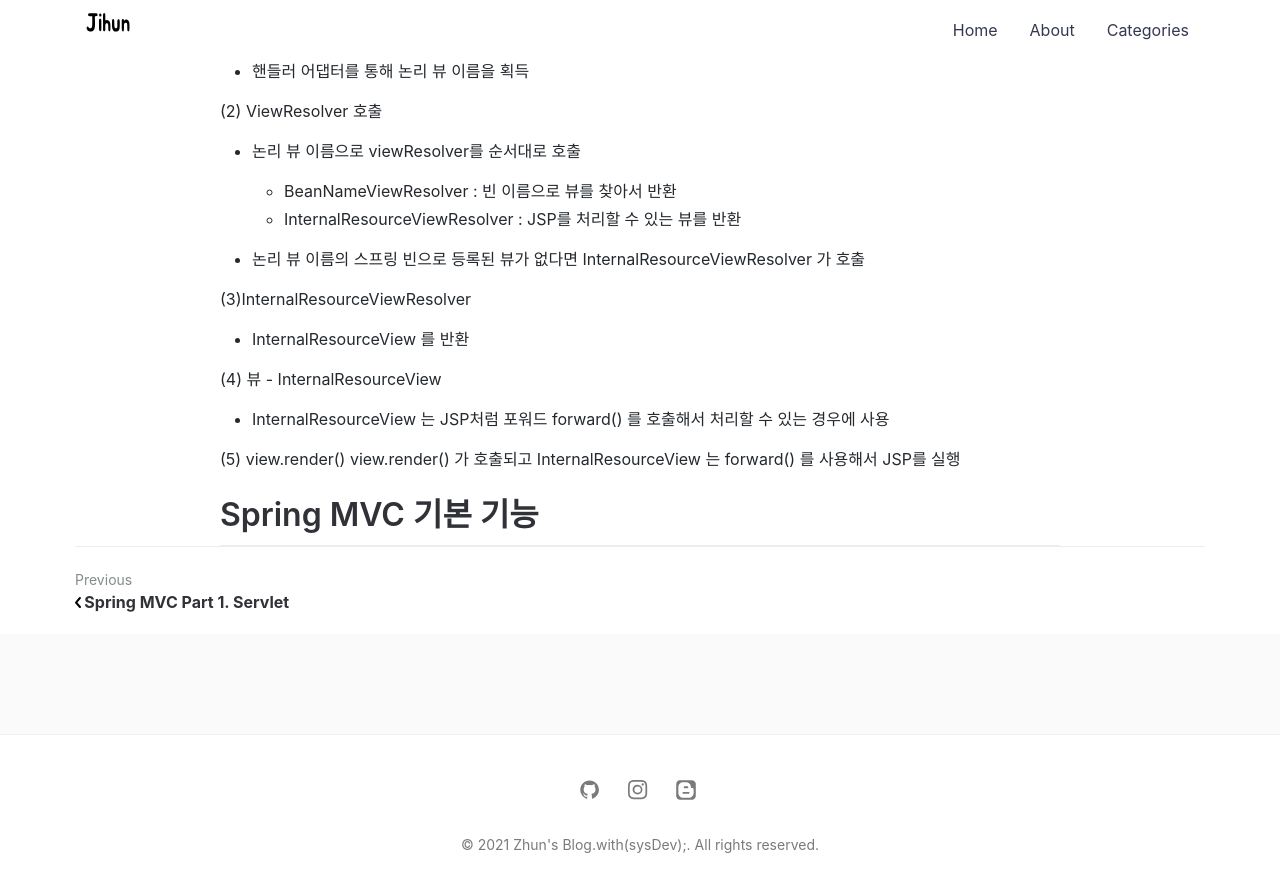
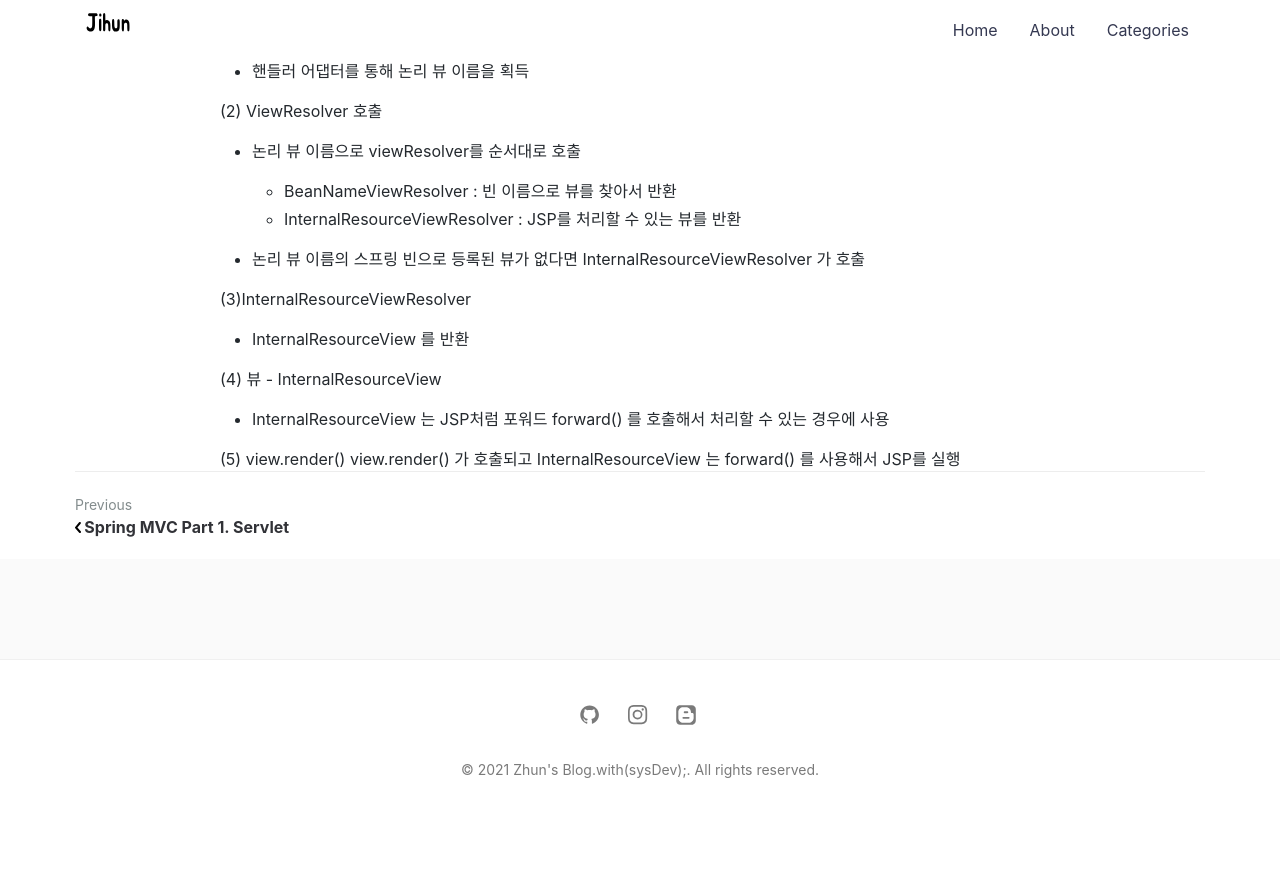
Before and after one commit to jihunparkme/jihunparkme.github.io, a Jekyll site: the page built from _posts/2021-08-16-Spring-MVC-Part1-MVC.md, in a window 1280 px wide and 900 px high, scrolled down 2651 px. Shown: the top 892 px of the window. Built offline with Jekyll 4.4.1, drawn with Linux system fonts in a browser that asks for light colours; comment, search, counter and statistics services are not loaded; after the commit the page ends 3476 px from its top, so only the background shows below that.

Commit message:
edit contents

```diff
--- a/_posts/2021-08-16-Spring-MVC-Part1-MVC.md
+++ b/_posts/2021-08-16-Spring-MVC-Part1-MVC.md
@@ -102,5 +102,3 @@ featured-img: spring_mvc
 
 (5) view.render()
 view.render() 가 호출되고 InternalResourceView 는 forward() 를 사용해서 JSP를 실행
-
-# Spring MVC 기본 기능
```
